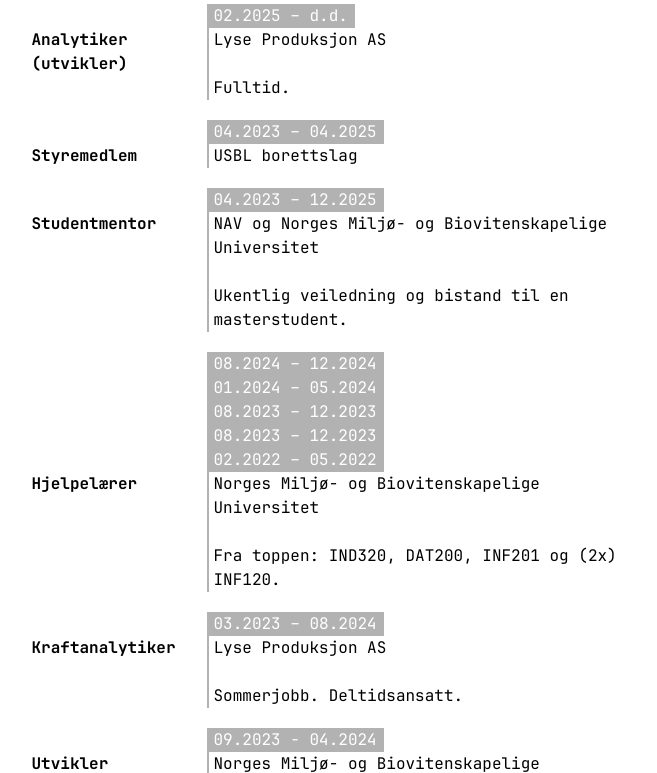
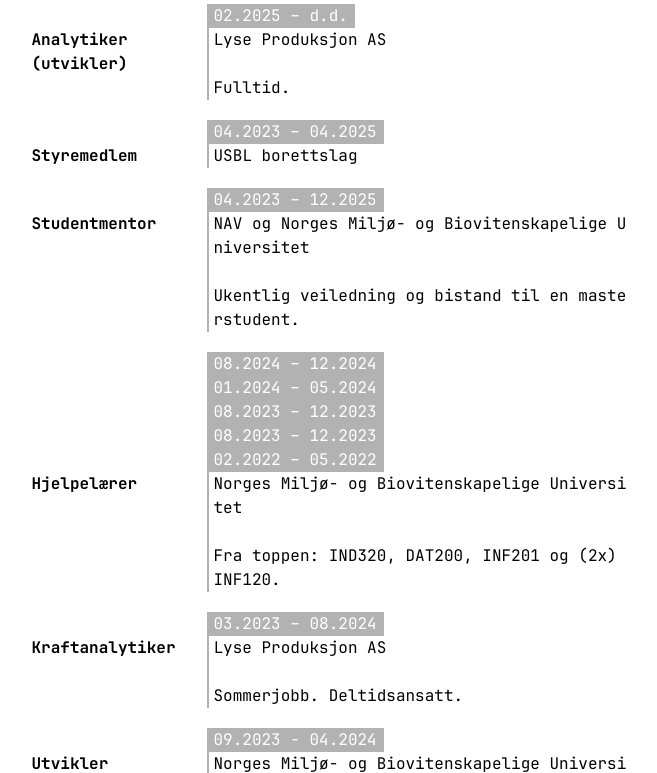
Before and after one commit to hallvardnmbu/dilettant, a PHP site: page /jobb.html in a window 1280 px wide. Shown: the part 142-915 px from the top of the page, without its empty margins (301-958 px from the left). Run offline with PHP 8.4, Linux system fonts and the light colour scheme.

Commit message:
Break paragraph text.

```diff
--- a/public/stilark.css
+++ b/public/stilark.css
@@ -44,6 +44,8 @@
     align-items: center;
 }
 main {
+    /*display: flex;
+    flex-direction: column;*/
     max-width: var(--content);
 }
 
@@ -109,6 +111,9 @@
     margin: 0;
     padding: 0;
 }
+p {
+    word-break: break-all;
+}
 
 section {
     position: relative;
```
